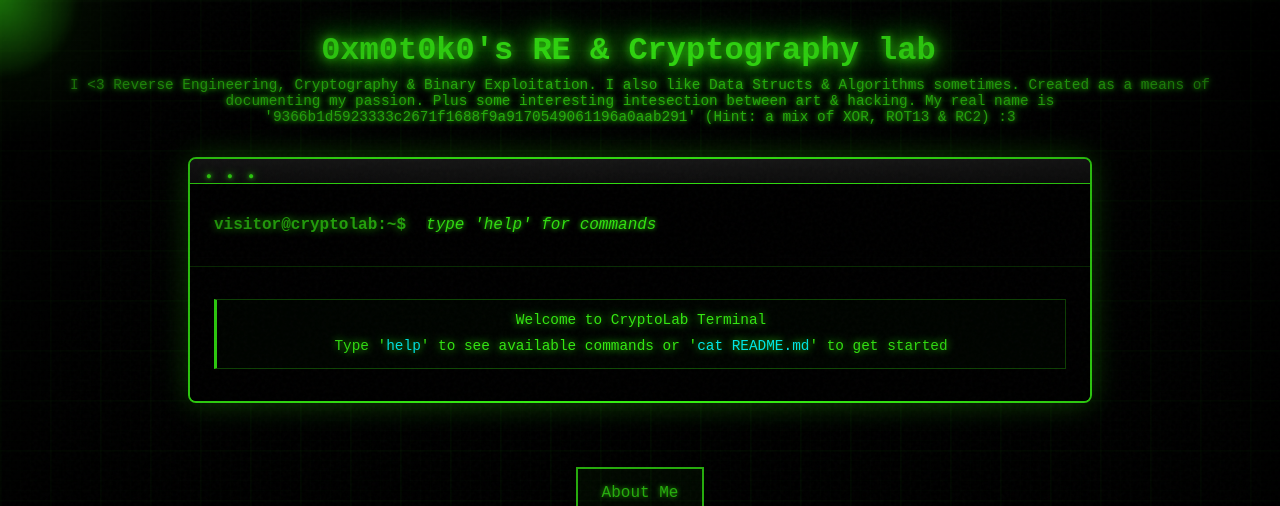
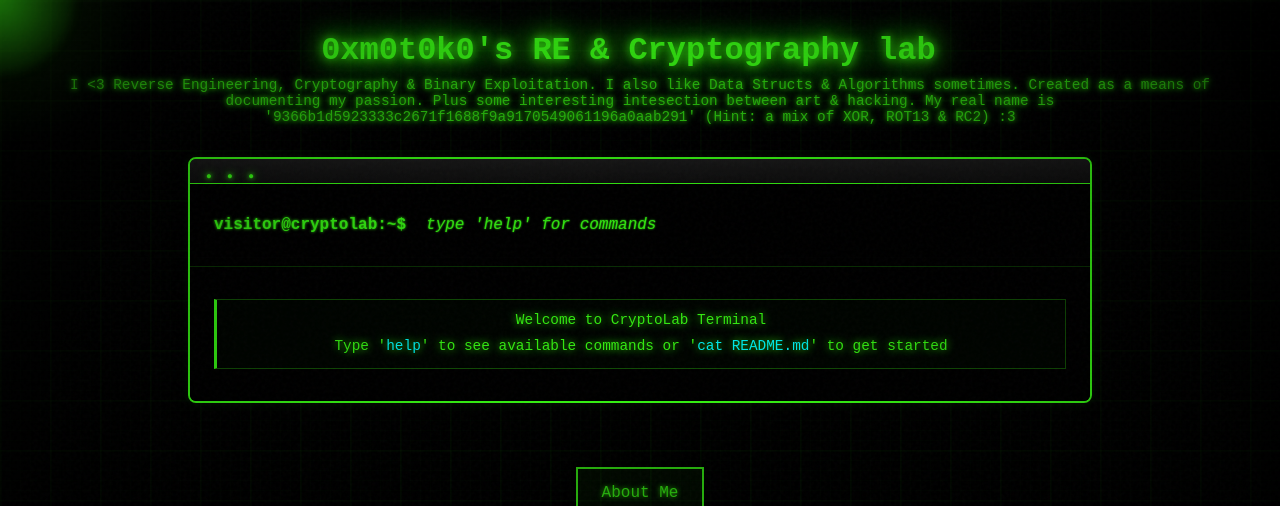
Before and after one commit to 0xm0t0k0/0xm0t0k0.github.io, a Jekyll site: the page built from index.md, in a window 1280 px wide. Shown: the top 506 px of the page. Built offline with Jekyll 4.4.1, drawn with Linux system fonts in a browser that asks for light colours; nearby versions of some CDN libraries.

Commit message:
reduced glow on terminals to increase readability

```diff
--- a/assets/css/custom.css
+++ b/assets/css/custom.css
@@ -2566,3 +2566,87 @@ pre[class*="language-"] {
   margin: 1.5rem 0 !important;
   box-shadow: 0 0 20px rgba(57, 255, 20, 0.1) !important;
 }
+
+/* ========== SUBTLE TERMINAL EFFECTS FOR POSTS ========== */
+
+/* Reduce terminal container glow */
+.terminal-container {
+  box-shadow:
+    0 0 10px rgba(57, 255, 20, 0.1),  /* Reduced from 0.3 */
+    inset 0 0 50px rgba(0, 0, 0, 0.5); /* Reduced inner glow */
+}
+
+/* Remove/reduce scanline effect */
+.terminal-container::after {
+  opacity: 0.1 !important; /* Almost invisible, was no value set */
+}
+
+/* Reduce terminal title glow */
+.terminal-title {
+  text-shadow: 0 0 2px #39ff14; /* Reduced from 5px */
+  opacity: 0.7;
+}
+
+/* Reduce prompt symbol glow */
+.prompt-symbol {
+  text-shadow: 0 0 3px #39ff14; /* Reduced from 8px */
+  animation: none; /* Remove blinking animation */
+}
+
+/* Reduce terminal input glow */
+.terminal-input {
+  text-shadow: 0 0 2px #39ff14; /* Reduced from 5px */
+}
+
+.terminal-input:focus {
+  animation: none; /* Remove focus animation */
+  text-shadow: 0 0 3px #39ff14; /* Subtle glow */
+}
+
+/* Reduce terminal output glow */
+.terminal-output {
+  text-shadow: 0 0 3px currentColor; /* Reduced from 8px */
+}
+
+/* Terminal button glows - make subtle */
+.terminal-button.red {
+  box-shadow: 0 0 2px #ff5f56; /* Reduced from 5px */
+}
+
+.terminal-button.yellow {
+  box-shadow: 0 0 2px #ffbd2e;
+}
+
+.terminal-button.green {
+  box-shadow: 0 0 2px #27c93f;
+}
+
+/* Terminal nav - reduce glow */
+.terminal-nav {
+  box-shadow:
+    0 0 10px rgba(57, 255, 20, 0.1),  /* Reduced from 0.3 */
+    inset 0 0 50px rgba(0, 0, 0, 0.5);
+}
+
+.nav-prompt {
+  text-shadow: 0 0 3px #39ff14; /* Reduced from 8px */
+  animation: none; /* Remove pulse animation */
+}
+
+.nav-input {
+  text-shadow: 0 0 2px #39ff14; /* Reduced from 5px */
+}
+
+/* Unlock button - reduce glow */
+.unlock-btn {
+  text-shadow: 0 0 2px #39ff14; /* Reduced from 5px */
+}
+
+.unlock-btn:hover {
+  box-shadow: 0 0 10px rgba(57, 255, 20, 0.3); /* Reduced from 0.6 */
+}
+
+/* Nav output links - reduce glow */
+.nav-output a:hover {
+  text-shadow: 0 0 5px #39ff14; /* Reduced from 10px */
+}
```
Also changed, not shown: _posts/2025-11-17-low-level-binary-intro-picoctf.md (+2 -0 lines).
